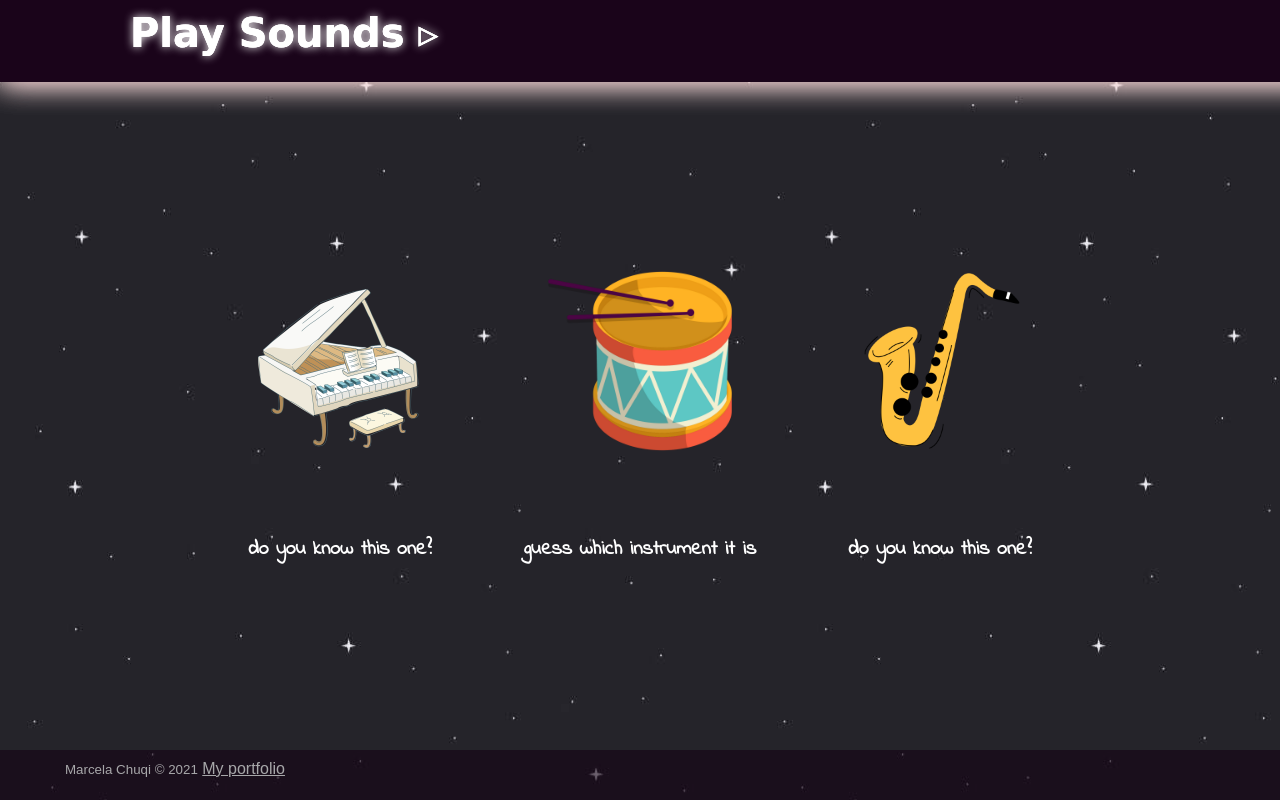
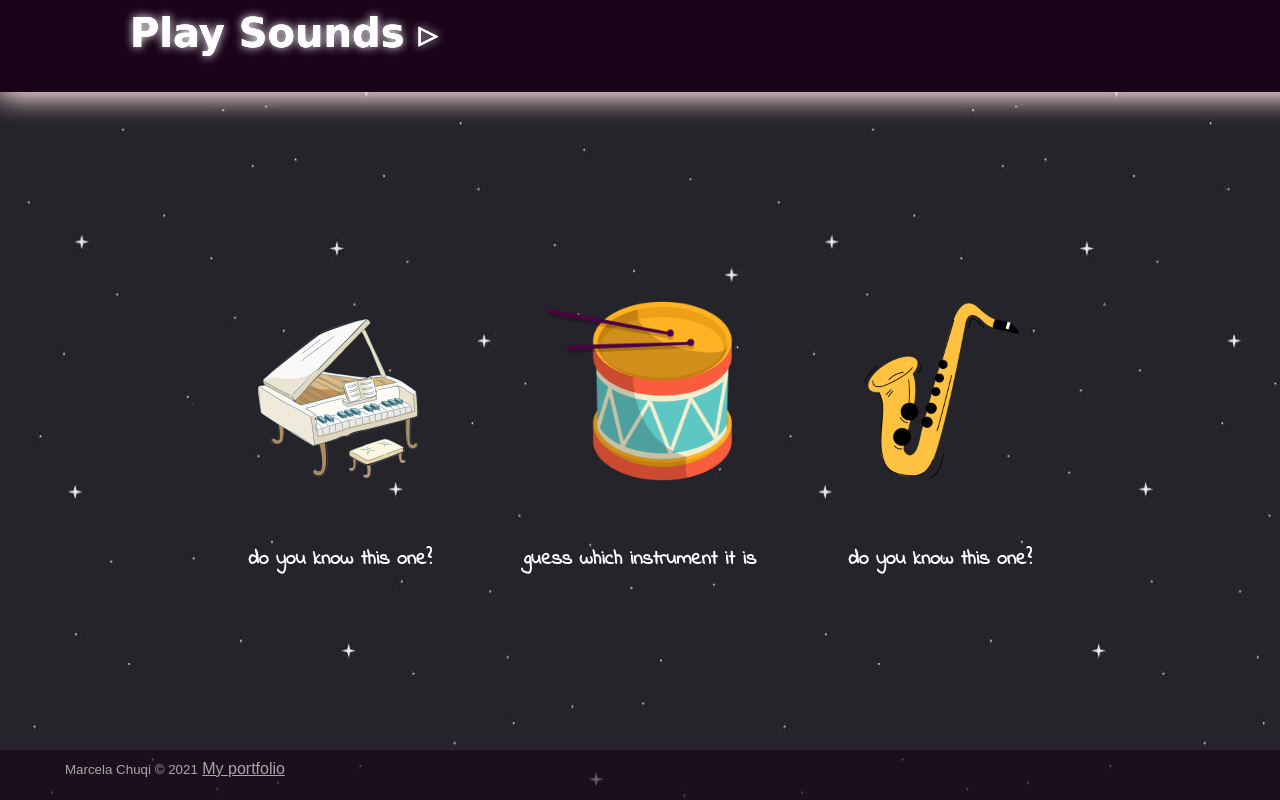
Before and after one commit to marcelachuqi/baby_music, a plain HTML site: page index.html in a window 1280 px wide. Drawn offline with Linux system fonts and the light colour scheme; a web font is replaced by a local one.

Commit message:
add final

```diff
--- a/main.css
+++ b/main.css
@@ -16,7 +16,7 @@
   left: 0px;
   top: 0px;
   position: fixed;
-  padding: 10px 0 0 130px;
+  padding: 10px 0 10px 130px;
   color: rgb(255, 255, 255);
   font-family: "Butterfly Kids", cursive;
   background-color: rgb(26, 4, 26);
@@ -40,7 +40,7 @@
   color: white;
   font-family: "Indie Flower", cursive;
   font-size: 20px;
-  margin-top: 70px;
+  margin-top: 50px;
 }
 .piano-audio,
 .drum-audio,
@@ -52,6 +52,7 @@
 .drum,
 .saxo {
   width: 200px;
+  margin-top: 30px;
 }
 .piano:hover,
 .drum:hover,
```
